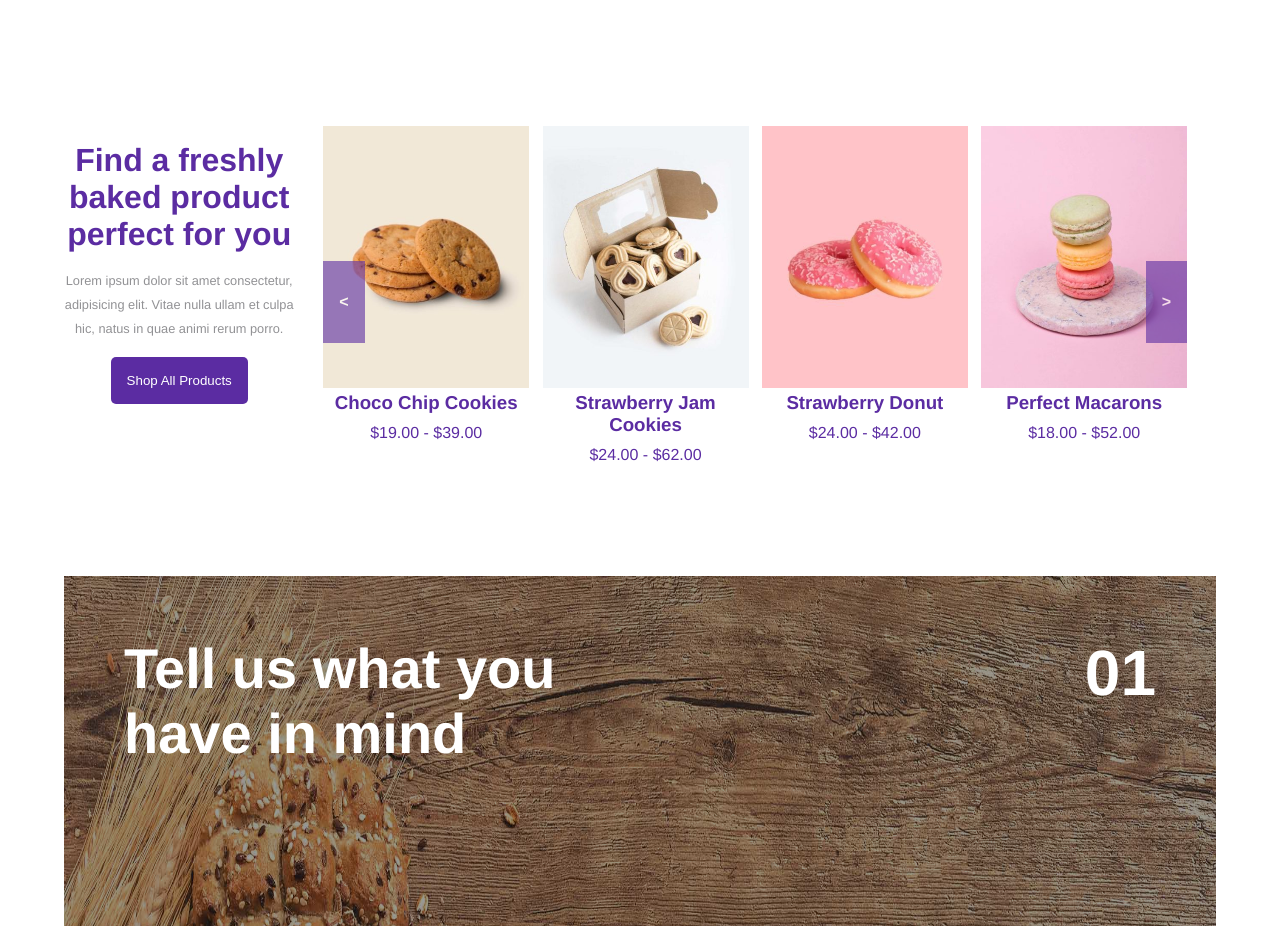
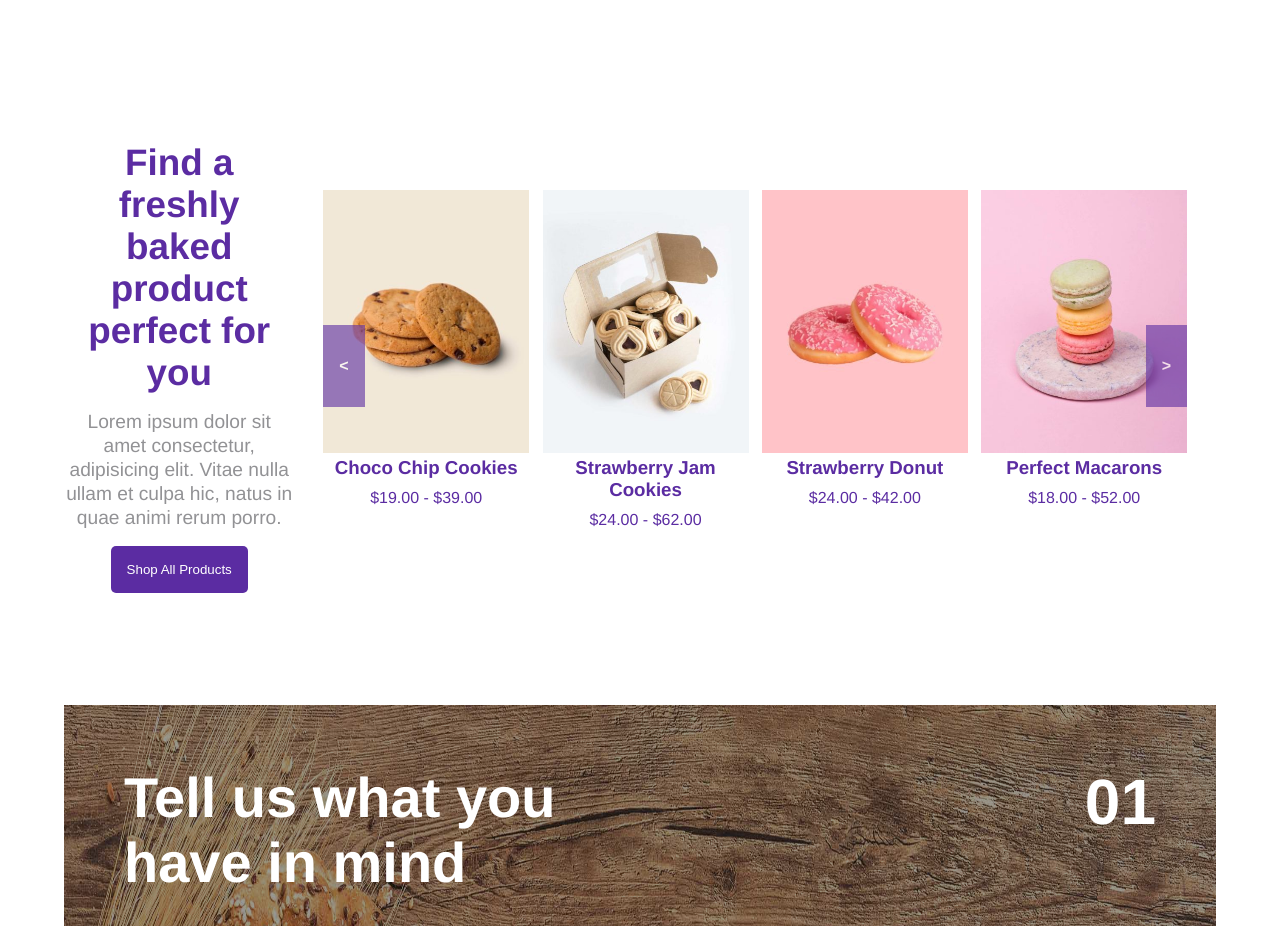
Before and after one commit to GianlucaSirianni/proj-html-vuejs, a Vue app: page / in a window 1280 px wide. Shown: the part 2425-3351 px from the top of the page. Built offline with nearby package versions, Linux system fonts and the light colour scheme.

Commit message:
modificato leftfresh

```diff
--- a/src/components/Main/MainComp.vue
+++ b/src/components/Main/MainComp.vue
@@ -87,16 +87,19 @@ export default {
 
 .leftFresh {
   width: 20%;
+  display: flex;
+  flex-direction: column;
+  justify-content: center;
 
   p {
     color: #929295;
     line-height: 1.5rem;
-    font-size: 0.8rem;
+    font-size: 1.2rem;
     text-align: center;
   }
 
   h1 {
-    font-size: 2rem;
+    font-size: 2.3rem;
     margin-top: 1rem;
     margin-bottom: 1rem;
     color: #5b2ca2;
```
